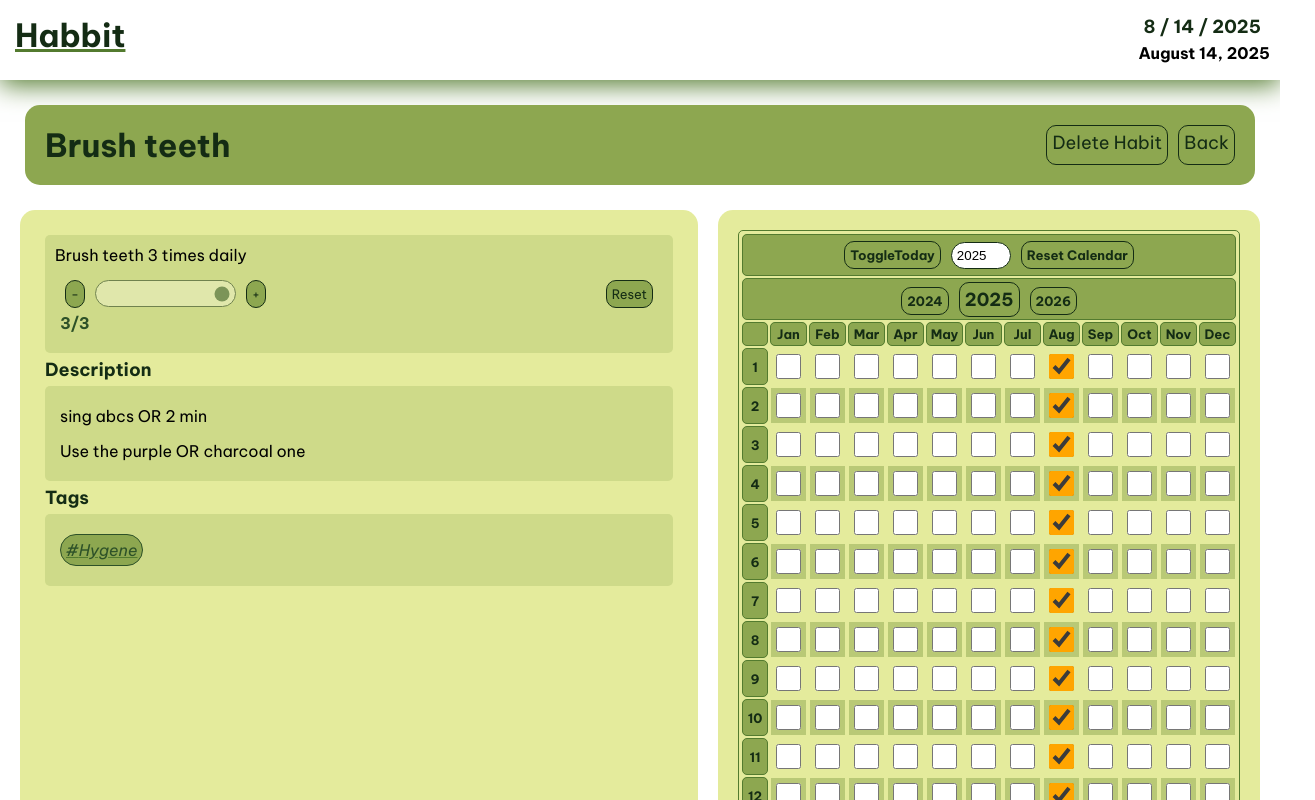
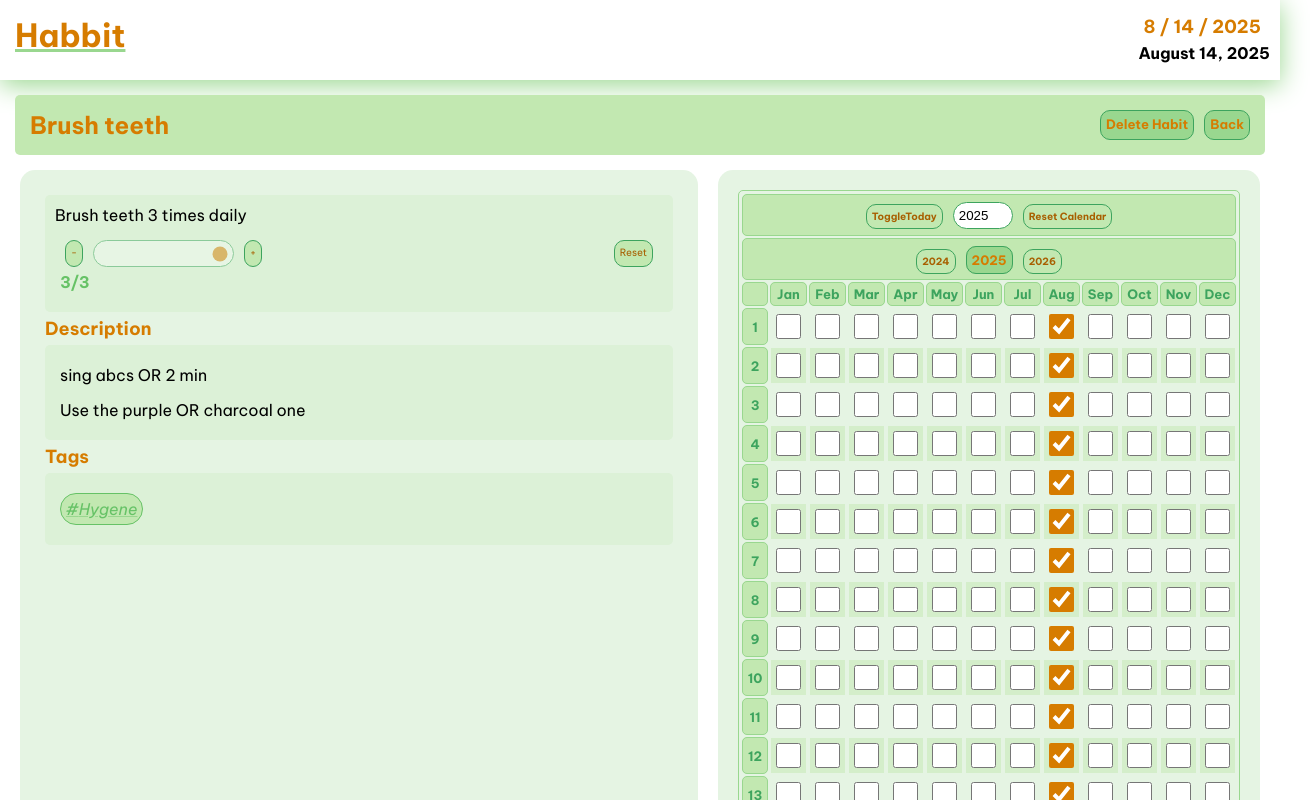
Before and after one commit to kandriam/habbit-prototype, an Angular app: page /details/1 in a window 1280 px wide. Shown: the top 800 px of the page, 1315 px wide, since content can reach past the window. Built offline with nearby package versions, Linux system fonts and the light colour scheme; data requests are answered from the project's data file.

Commit message:
Styling mostly

```diff
--- a/db.json
+++ b/db.json
@@ -37,7 +37,13 @@
         "August222025",
         "August212025",
         "August202025",
-        "August192025"
+        "August192025",
+        "August252025",
+        "August262025",
+        "August272025",
+        "August282025",
+        "August292025",
+        "August302025"
       ]
     },
     {
@@ -54,7 +60,8 @@
       ],
       "calendar": [
         "March12025",
-        "January12025"
+        "January12025",
+        "August302025"
       ]
     },
     {
--- a/src/app/calendar/calendar.css
+++ b/src/app/calendar/calendar.css
@@ -52,7 +52,7 @@ input[type="checkbox"] {
     -webkit-appearance:none;
     -o-appearance:none; */
     /* position: absolute; */
-    accent-color: var(--accent);
+    accent-color: var(--o4-color);
     height: 25px;
     width: 25px;
     /* border: red; */
@@ -63,5 +63,5 @@ input[type="checkbox"] :hover {
 }
 
 .today {
-    box-shadow: 0px 0px 2px 5px yellowgreen;
+    box-shadow: 0px 0px 2px 3px var(--o2-color);
 }
--- a/src/app/habit/habit.css
+++ b/src/app/habit/habit.css
@@ -24,6 +24,7 @@
   display: flex;
   flex-wrap: wrap;
 }
+
 .habit-tags {
   padding: 5px 5px 5px 5px;
   margin: 5px;
@@ -34,7 +35,7 @@
   font-size: small;
   font-style: italic;
 
-  color: var(--g3-color);
+  color: var(--g4-color);
   background-color: var(--g2-color);
 
   transition: background-color 0.5s;
--- a/src/app/habitdetails/habitdetails.css
+++ b/src/app/habitdetails/habitdetails.css
@@ -1,3 +1,11 @@
+.details-header {
+  padding: 10px;
+  border-radius: 5px;
+  padding: 10px;
+  margin: 5px;
+  background-color: var(--g2-color);
+  border: 1 px solid var(--g3-color);
+}
 .details-section {
   padding: 10px;
   border-radius: 5px;
--- a/src/app/habitdetails/habitdetails.ts
+++ b/src/app/habitdetails/habitdetails.ts
@@ -9,8 +9,8 @@ import { Calendar } from '../calendar/habitcalendar';
   selector: 'app-habitdetails',
   imports: [RouterLink, RouterOutlet, ReactiveFormsModule, Calendar],
   template: `
-    <div class="primary-container" style="display: flex; justify-content: space-between;">
-      <h1>{{habit?.name}}</h1>
+    <div class="details-header" style="display: flex; justify-content: space-between;">
+      <h2>{{habit?.name}}</h2>
       <div class="details-row">
         <a class="primary" (click)="deleteHabit(habit?.id)">Delete Habit</a>
         <a class="primary" [routerLink]="['/']">Back</a>
--- a/src/app/home/home.ts
+++ b/src/app/home/home.ts
@@ -11,17 +11,6 @@ import { FormControl, FormGroup, ReactiveFormsModule } from '@angular/forms';
   template: `
     <section>
       <div class="horizontal-div">
-      <div class="primary-container">
-      <h3>Today's Habits</h3>
-        <div class="secondary-container">
-          @for(habit of filteredHabitList; track $index) {
-            <a class="listbutton" [routerLink]="['/details', habit.id]">
-            <input type="checkbox">
-            {{habit.name}}
-            </a>
-          }
-        </div>
-      </div>
       <form [formGroup]="applyForm" (submit)="createHabit()">
         <div class="primary-container">
           <h3>Add New Habit</h3>
--- a/src/styles.css
+++ b/src/styles.css
@@ -8,13 +8,17 @@ body {
   font-family: 'Be Vietnam Pro', sans-serif;
 }
 :root {
-  --g5-color: #142c14;
-  --g4-color: #2d5128;
-  --g3-color: #537b2f;
-  --g2-color: #8da750;
-  --g1-color: #e4eb9c;
+  --g5-color: #3da45e;
+  --g4-color: #66c266;
+  --g3-color: #99d78f;
+  --g2-color: #c2e8b1;
+  --g1-color: #e5f4e3;
 
-  --accent: orange;
+  --o5-color: #a85f00;
+  --o4-color: #d67c00;
+  --o3-color: #e9a400;
+  --o2-color: #f4c300;
+  --o1-color: #f1e1b7;
 }
 
 h1, h2, h3 {
@@ -25,14 +29,17 @@ h1, h2, h3 {
 
 h1 {
     font-size: xx-large;
+    color: var(--o4-color);
 }
 
 h2 {
     font-size: x-large;
+    color: var(--o4-color);
 }
 
 h3 {
   font-size: large;
+    color: var(--o4-color);
 }
 
 a {
@@ -42,14 +49,15 @@ a {
 .primary {
   border: solid 1px var(--g5-color);
   border-radius: 10px;
+  font-weight: bold;
   text-decoration: none;
-  font-size: large;
+  font-size: small;
   padding: 5px;
   margin: 5px;
 
-  color: var(--g5-color);
+  color: var(--o4-color);
 
-  background-color: var(--g2-color);
+  background-color: var(--g3-color);
 
   transition: background-color 0.5s;
   transition: box-shadow 0.5s;
@@ -68,11 +76,11 @@ a {
   border: solid 1px var(--g5-color);
   border-radius: 10px;
   text-decoration: none;
-  font-size: small;
+  font-size: x-small;
   padding: 5px;
   margin: 5px;
 
-  color: var(--g5-color);
+  color: var(--o5-color);
 
   background-color: var(--g2-color);
 
@@ -136,7 +144,7 @@ input[type="number"] {
 input[type="range"] {
   appearance: none;
   /* width: 90%; */
-  accent-color: var(--g4-color);
+  accent-color: var(--o4-color);
   background-color: color-mix(in srgb, var(--g1-color) 50%, white 50%);
   height: 15px;
   border-radius: 15px;
@@ -155,7 +163,7 @@ input[type="checkbox"] {
     -webkit-appearance:none;
     -o-appearance:none; */
     /* position: absolute; */
-    accent-color: var(--accent);
+    accent-color: var(--o5-color);
     /* height: 10px;
     width: 10px; */
 }
@@ -168,11 +176,12 @@ label {
   font-weight: bold;
   margin-right: 5px;
   font-size: small;
+  color: var(--o5-color);
 }
 
 label:has(+ input:required)::after {
   content: " *";
-  color: pink; /* Optional: Make the asterisk red */
+  color: var(--o4-color); /* Optional: Make the asterisk red */
 }
 
 textarea {
@@ -206,8 +215,8 @@ select {
   border-radius: 15px;
   padding: 15px;
   margin: 15px;
-  /* width: 100%; */
-  min-width: fit-content;
+  width: 100%;
+  /* min-width: fit-content; */
 }
 
 .secondary-container {
@@ -222,6 +231,7 @@ select {
 .horizontal-div {
   display: flex;
   justify-content: space-between;
+  width: 100%;
 }
 
 .habit-tags::before {
```
Lines whose indentation alone changed are shown as unchanged.
